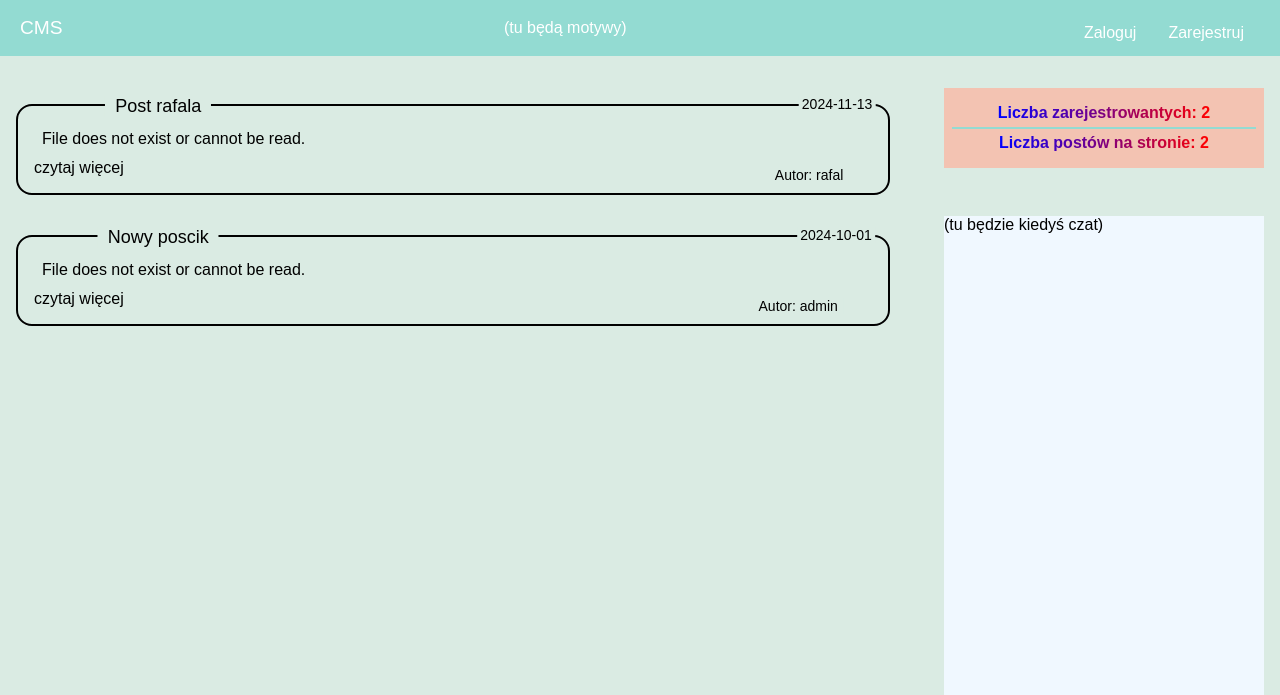
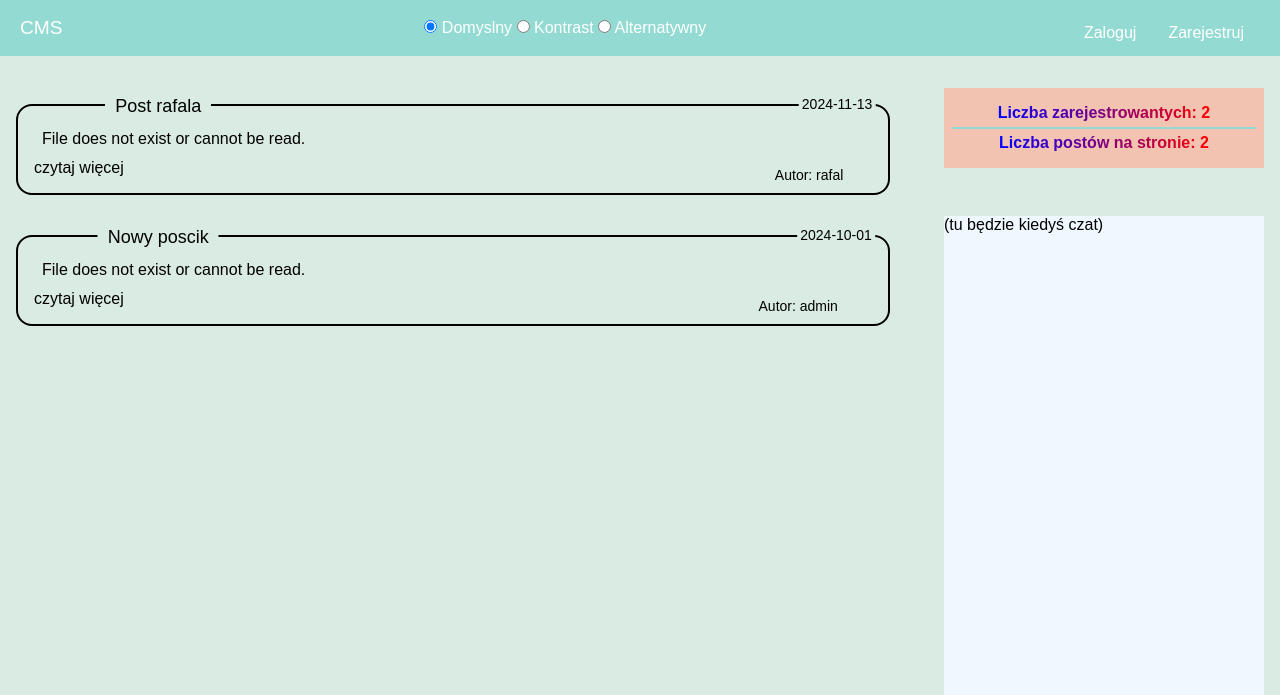
Before and after one commit to Rafistefek2/cms, a PHP site: page /index.php in a window 1280 px wide. Shown: the top 695 px of the page. Run offline with PHP 8.4, Linux system fonts and the light colour scheme; data comes from the database, SQL or seed files in the repository.

Commit message:
zaczalem motywy

```diff
--- a/importy/header.php
+++ b/importy/header.php
@@ -31,7 +31,12 @@
             <a href="/cms/" class="pagelogo">CMS</a>
             <button id="menu-button" aria-expanded="false"><i class="fas fa-bars"></i></button>
             <div class="themes">
-                (tu będą motywy)
+                <input type="radio" name="theme" id="domyslny" checked>
+                <label for="domyslny">Domyslny</label>
+                <input type="radio" name="theme" id="kontrast">
+                <label for="kontrast">Kontrast</label>
+                <input type="radio" name="theme" id="alter">
+                <label for="alter">Alternatywny</label>
             </div>
             <ul id="menu">
 
```
